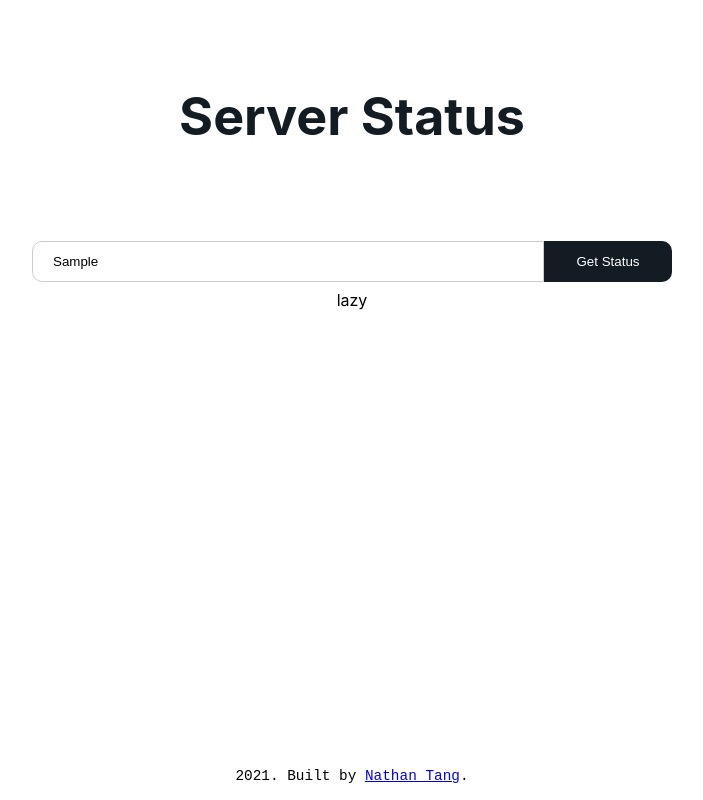
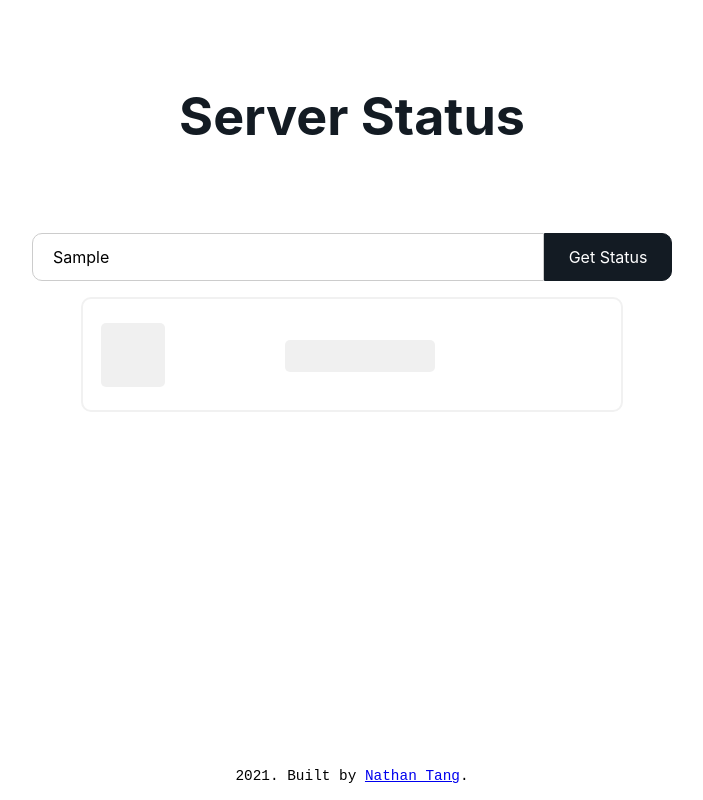
Before and after one commit to nathanlytang/mcstatus, a React (Create React App) app in the folder app/: page / in a window 1280 px wide. Both pictures are taken after typing "Sample" into the empty fields and a click on the input "Get Status". Shown: the whole page, without its empty margins (288-991 px from the left). Built offline with nearby package versions, Linux system fonts and the light colour scheme; no server answers.

Commit message:
Feat: convert response into grid, add lazy loading

```diff
--- a/app/src/App.scss
+++ b/app/src/App.scss
@@ -11,7 +11,11 @@ body {
 }
 
 form {
-  margin: 0 auto;
+  margin: 1em auto;
+}
+
+p {
+  margin-block: 0.5em;
 }
 
 @media only screen and (max-width:650px) and (min-width:0px) {
@@ -32,6 +36,22 @@ form {
   }
   .returnStat {
     width: 90%;
+  }
+  #description {
+    width: 90%;
+  }
+  .gridBox {
+    grid-template-areas:
+      'topRow'
+      'leftHalf'
+      'rightHalf'
+      'bottomRow';
+    grid-template-columns: 100%;
+  }
+  .gridBox2 {
+    grid-template-areas:
+      'left middle';
+    grid-template-columns: 40% 1fr;
   }
 }
 
@@ -54,6 +74,21 @@ form {
   .returnStat {
     width: 65%;
   }
+  #description {
+    width: 60%;
+  }
+  .gridBox {
+    grid-template-areas:
+      'topRow topRow'
+      'leftHalf rightHalf'
+      'bottomRow bottomRow';
+    grid-template-columns: 50% 50%;
+  }
+  .gridBox2 {
+    grid-template-areas:
+      'left middle right';
+    grid-template-columns: 40% 1fr;
+  }
 }
 
 @media only screen and (min-width:1000px) {
@@ -75,22 +110,23 @@ form {
   .returnStat {
     width: 40%;
   }
+  #description {
+    width: 50%;
+  }
+  .gridBox {
+    grid-template-areas:
+      'topRow topRow'
+      'leftHalf rightHalf'
+      'bottomRow bottomRow';
+    grid-template-columns: 50% 50%;
+  }
+  .gridBox2 {
+    grid-template-areas:
+      'left middle right';
+    grid-template-columns: 30% 33% 1fr;
+    text-align: center;
+  }
 }
-
-.App {
-  text-align: center;
-}
-
-/* .App-logo {
-  height: 40vmin;
-  pointer-events: none;
-}
-
-@media (prefers-reduced-motion: no-preference) {
-  .App-logo {
-    animation: App-logo-spin infinite 20s linear;
-  }
-} */
 
 .App-header {
   display: flex;
@@ -99,28 +135,22 @@ form {
   color: $text;
   width: 80%;
   margin: 50px auto;
+  text-align: center;
 }
 
-/* .App-link {
-  color: #61dafb;
-} */
-
-/* @keyframes App-logo-spin {
-  from {
-    transform: rotate(0deg);
-  }
-  to {
-    transform: rotate(360deg);
-  }
-} */
+#description {
+  margin: 0 auto;
+}
 
 input[type=text] {
   padding: 12px 20px;
-  margin: 8px 0;
   display: inline-block;
   border: 1px solid $border;
   border-radius: 10px 0px 0px 10px;
   box-sizing: border-box;
+  font-size: 1em;
+  height: 3em;
+  font-family: -apple-system, BlinkMacSystemFont, 'Segoe UI', Roboto, Oxygen, Ubuntu, Cantarell, 'Open Sans', 'Helvetica Neue', sans-serif;
 }
 
 input[type=text]:focus {
@@ -130,15 +160,16 @@ input[type=text]:focus {
 input[type=submit] {
   background-color: $text;
   color: $bg;
-  padding: 13px 20px;
-  margin: 8px 0;
-  border: none;
+  border: 1px solid $text;
   border-radius: 0px 10px 10px 0px;
-  cursor: pointer;
+  font-size: 1em;
+  height: 3em;
+  cursor: pointer;font-family: -apple-system, BlinkMacSystemFont, 'Segoe UI', Roboto, Oxygen, Ubuntu, Cantarell, 'Open Sans', 'Helvetica Neue', sans-serif;
 }
 
 input[type=submit]:hover {
   background-color: $button_highlight;
+  border-color: $button_highlight;
 }
 
 .returnStat {
@@ -150,7 +181,7 @@ input[type=submit]:hover {
 
 .favicon {
   float: left;
-  margin: 11px 0px 0px 1vw;
+  margin: 11px 0px 0px 0px;
   vertical-align: middle;
   border-radius: 5px;
 }
@@ -158,7 +189,7 @@ input[type=submit]:hover {
 #dot {
   display: inline-block;
   margin-right: 1vw;
-  font-size: 30px;
+  font-size: 32px;
 }
 
 .status {
@@ -176,8 +207,109 @@ input[type=submit]:hover {
   position: fixed;
   bottom: 2vh;
   font-family: 'DM Mono', 'Courier New', Courier, monospace;
+  text-align: center;
 }
 
 a:visited {
   color: $text;
 }
+
+#topRow {
+  grid-area: topRow;
+  padding: 5px;
+}
+
+#leftHalf {
+  grid-area: leftHalf;
+  width: 1fr;
+  padding: 5px;
+}
+
+#rightHalf {
+  grid-area: rightHalf;
+  padding: 5px;
+}
+
+#bottomRow {
+  grid-area: bottomRow;
+  padding: 5px;
+}
+
+.gridBox {
+  display: grid;
+  width: 100%;
+}
+
+#left {
+  grid-area: left;
+}
+
+#middle {
+  grid-area: middle;
+}
+
+#right {
+  grid-area: right;
+}
+
+.gridBox2 {
+  display: grid;
+  width: 100%;
+  padding: 5px;
+}
+
+.lazyFavicon {
+  width: 64px;
+  height: 64px;
+  background-color: $accent;
+}
+
+.lazyStatus {
+  height: 32px;
+  width: 150px;
+  margin-top: 28px;
+  color: $accent;
+  border-radius: 5px;
+  background-color: $accent;
+  margin-left: 30px;
+  margin-block-end: 0.67em;
+}
+
+/*
+  --------------
+  Pulse effect animation
+  Activated by adding a '.pulse' class to the placeholder
+  https://stackoverflow.com/questions/45675344/lazy-load-style-text-as-seen-on-new-youtube-design
+  --------------
+*/
+
+.placeholder.pulse span {
+  animation: pulse 1s infinite ease-in-out;
+  -webkit-animation:pulse 1s infinite ease-in-out;
+}
+
+@keyframes pulse
+{
+  0%{
+    background-color: rgba(165,165,165,.1);
+  }
+  50%{
+    background-color: rgba(165,165,165,.3);
+  }
+  100%{
+    background-color: rgba(165,165,165,.1);
+  }
+}
+
+@-webkit-keyframes pulse
+{
+  0%{
+    background-color: rgba(165,165,165,.1);
+  }
+  50%{
+    background-color: rgba(165,165,165,.3);
+  }
+  100%{
+    background-color: rgba(165,165,165,.1);
+  }
+}
--- a/app/src/components/returnStatus.js
+++ b/app/src/components/returnStatus.js
@@ -1,6 +1,7 @@
 import React, { Component } from "react";
 import "../App.scss"
 import defaultfavicon from "../defaultserverfavicon.png"
+import Info from "./info"
 
 class ReturnStatus extends Component {
     constructor(props) {
@@ -20,7 +21,7 @@ class ReturnStatus extends Component {
 
     callServer() {
         if (this.props.address !== "") {
-            fetch(`http://localhost:9000/server/${this.props.address}`)
+            fetch(`http://192.168.1.100:9000/server/${this.props.address}`)
                 .then(res => res.json())
                 .then(res => {
                     let favicon;
@@ -51,25 +52,40 @@ class ReturnStatus extends Component {
 
     componentDidUpdate(prevProps) {
         if (this.props.address !== prevProps.address) {
-            this.callServer()
+            this.callServer();
         }
     }
 
     lazyLoading() {
-
+        return (
+            <div id="placeholder">
+                <div className="returnStat placeholder pulse">
+                    <div className="gridBox2">
+                        <div id="left">
+                            <span className="favicon lazyFavicon"></span>
+                        </div>
+                        <div id="middle">
+                                <span className="status lazyStatus" id="dot"></span>
+                        </div>
+                        <div id="right">
+                        </div>
+                    </div>
+                </div>
+            </div>
+        );
     }
 
     hideLazyLoading() {
-        document.getElementById("lazy").style.display = "none";
+        document.getElementById("placeholder").style.display = "none";
     }
 
     playerListToString(list, length) {
-        let playerList = ""
+        let playerList = "";
         for (var i = 0; i < length; i++) {
             playerList += `${list[i]}, `
-        }
+        };
         playerList = playerList.substring(0, playerList.length - 2);
-        return playerList
+        return playerList;
     }
 
     statusJSX() {
@@ -77,32 +93,54 @@ class ReturnStatus extends Component {
         let playerList = this.playerListToString(this.state.players.list, this.state.players.online)
         return (
             <div>
-                <div id="lazy">
-                    lazy
-                </div>
+                {this.lazyLoading()}
                 {this.state.fetched && this.state.online &&
                     <div className="returnStat">
-                        <div>
+                        <div className="gridBox">
+                            <div id="topRow" className="gridBox2">
+                                <div id="left">
                                     <img className="favicon" src={this.state.favicon} alt="favicon" />
+                                </div>
+                                <div id="middle">
                                     <span style={{ color: 'greenyellow' }} id="dot">•</span>
                                     <h1 className="status">Online</h1>
                                 </div>
-                        <p className="info"><strong>Version:</strong> {this.state.version.version}</p>
-                        <p className="info"><strong>Players:</strong> {this.state.players.online}/{this.state.players.max}</p>
+                                <div id="right">
+                                </div>
+                            </div>
+                            <div id="leftHalf">
+                                <Info keys={"Version"} value={this.state.version.version} />
+                                <Info keys={"Players"} value={this.state.players.online + "/" + this.state.players.max} />
                                 {this.state.players.list.length > 0 &&
                                     <div>
-                                <p className="info"><strong>List:</strong> {playerList}</p>
+                                        <Info keys={"List"} value={playerList} />
                                     </div>
                                 }
+                            </div>
+                            <div id="rightHalf">
+                                <Info keys={"Hostname"} value={this.state.host.name} />
+                                <Info keys={"Port"} value={this.state.host.port} />
+                                <Info keys={"IP"} value={this.state.host.ip} />
+                            </div>
+                            <div id="bottomRow">
+                                Technical info
+                            </div>
+                        </div>
                         {this.hideLazyLoading()}
                     </div>
                 }
                 {this.state.fetched && !this.state.online &&
                     <div className="returnStat">
-                        <div>
+                        <div className="gridBox2">
+                            <div id="left">
                                 <img className="favicon" src={this.state.favicon} alt="favicon" />
+                            </div>
+                            <div id="middle">
                                 <span style={{ color: 'red' }} id="dot">•</span>
                                 <h1 className="status">Offline</h1>
+                            </div>
+                            <div id="right">
+                            </div>
                         </div>
                         {this.hideLazyLoading()}
                     </div>
```
Lines whose indentation alone changed are shown as unchanged.
